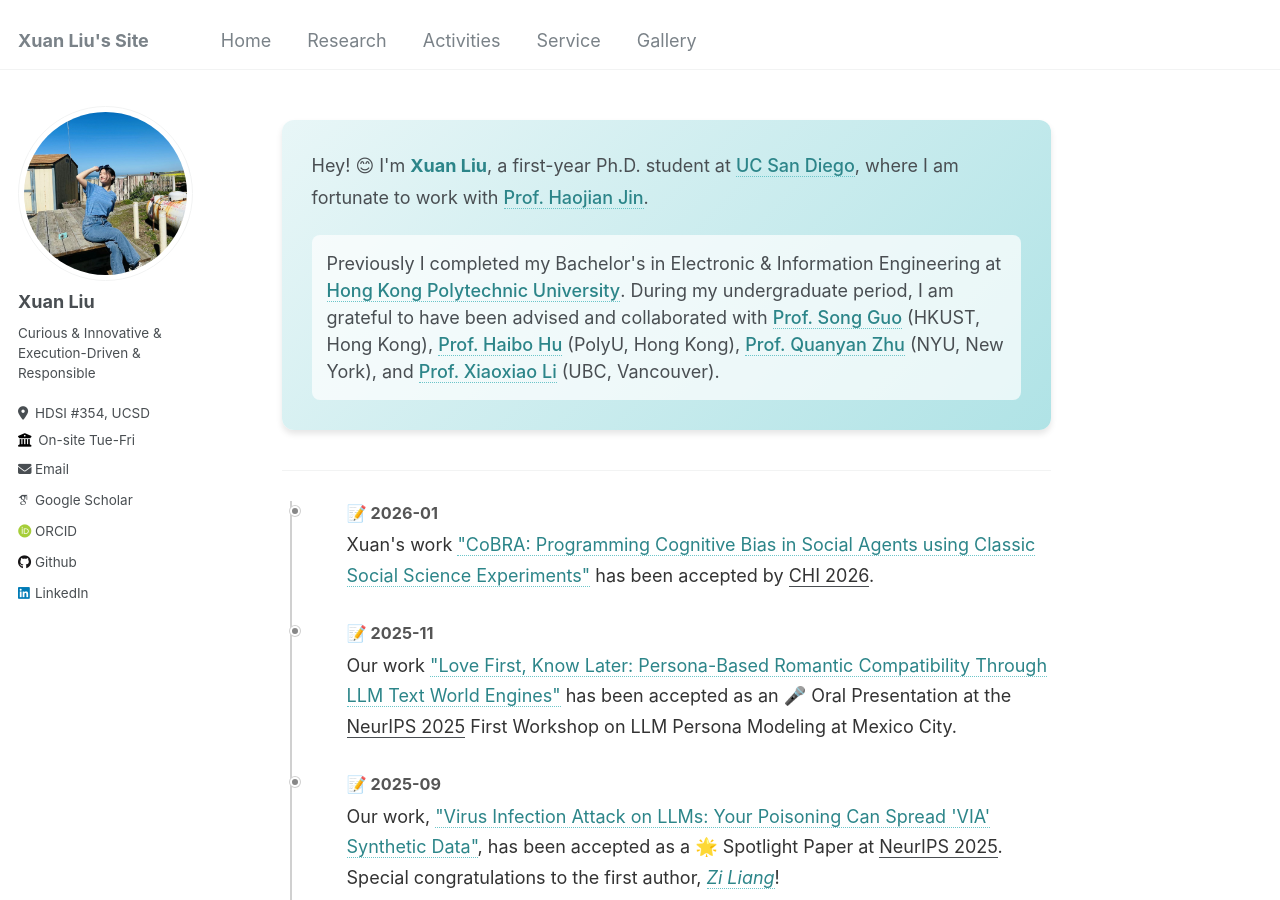
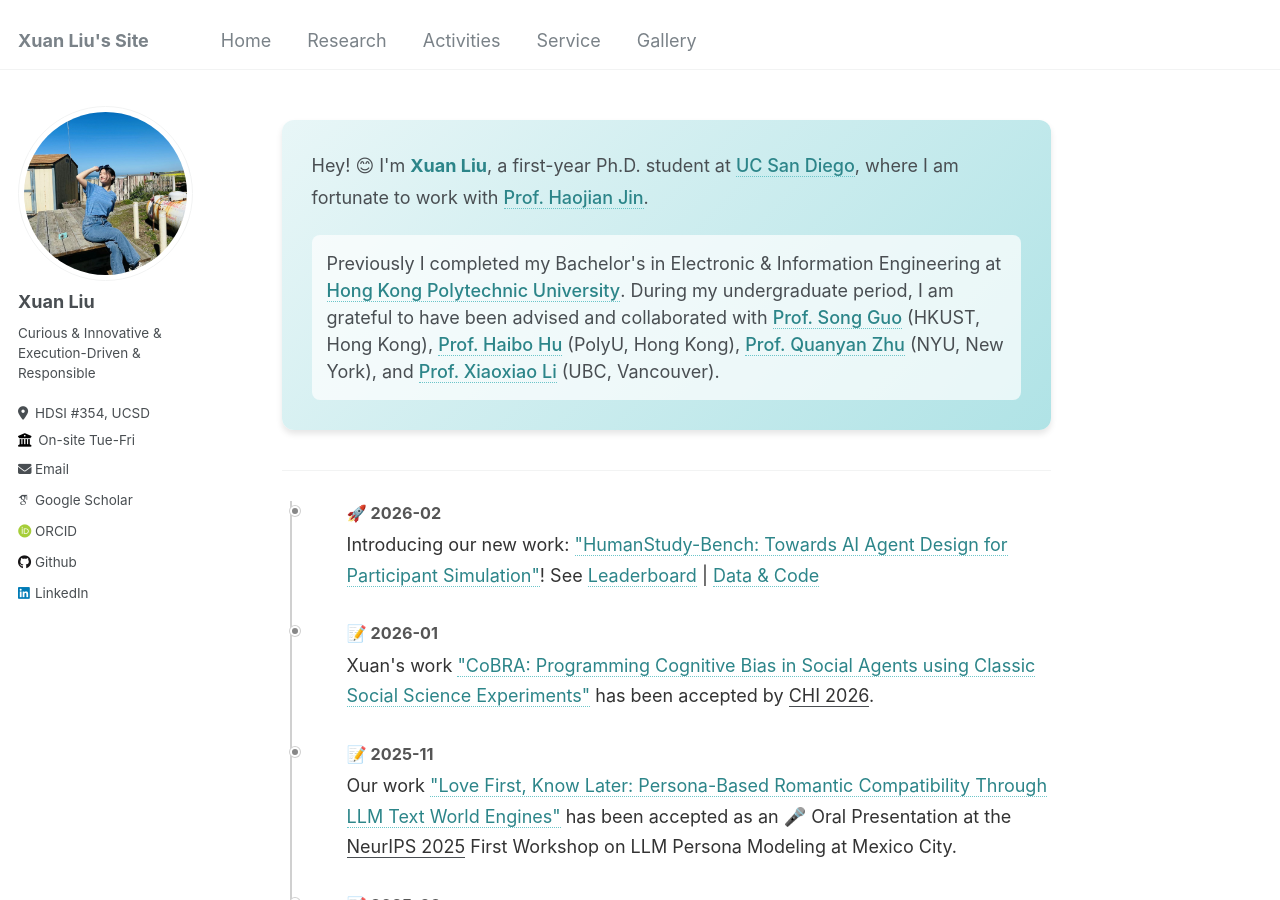
Before and after one commit to XuanL17/XuanL17.github.io, a Jekyll site: the page built from _pages/about.md, in a window 1280 px wide and 900 px high. Built offline with Jekyll 4.4.1, drawn with Linux system fonts in a browser that asks for light colours; some web fonts are replaced.

Commit message:
add hs-bench

```diff
--- a/_pages/about.md
+++ b/_pages/about.md
@@ -158,6 +158,13 @@ redirect_from:
 
 <div class="timeline">
   <div class="timeline-item publication">
+    <div class="timeline-date">🚀 2026-02</div>
+    <div class="timeline-content">
+      Introducing our new work: <a href="https://arxiv.org/abs/2602.00685">"HumanStudy-Bench: Towards AI Agent Design for Participant Simulation"</a>! See <a href="https://www.hs-bench.clawder.ai/">Leaderboard</a> | <a href="https://github.com/AISmithLab/HumanStudy-Bench">Data & Code</a>
+    </div>
+  </div>
+
+  <div class="timeline-item publication">
     <div class="timeline-date">📝 2026-01</div>
     <div class="timeline-content">
       Xuan's work <a href="https://arxiv.org/abs/2509.13588">"CoBRA: Programming Cognitive Bias in Social Agents using Classic Social Science Experiments"</a> has been accepted by <u>CHI 2026</u>.
```
Also changed, not shown: images/hsbench.png (added).
